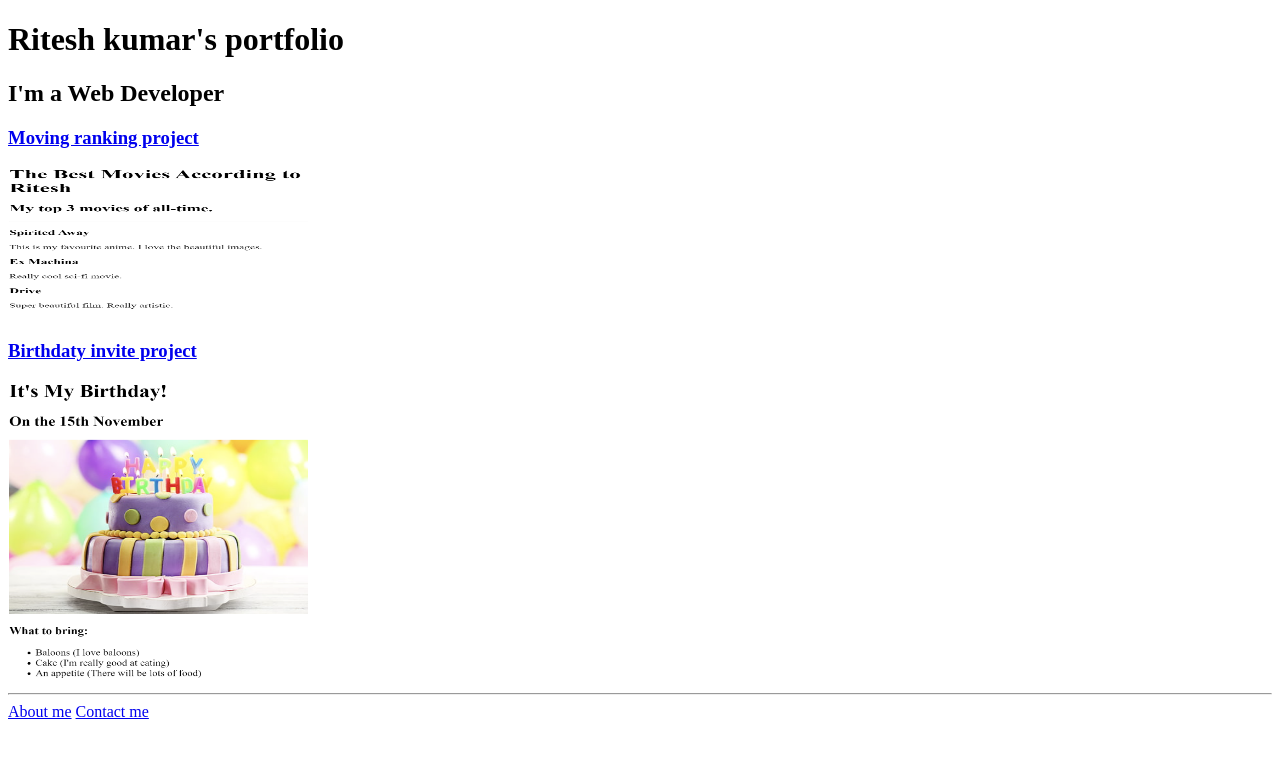
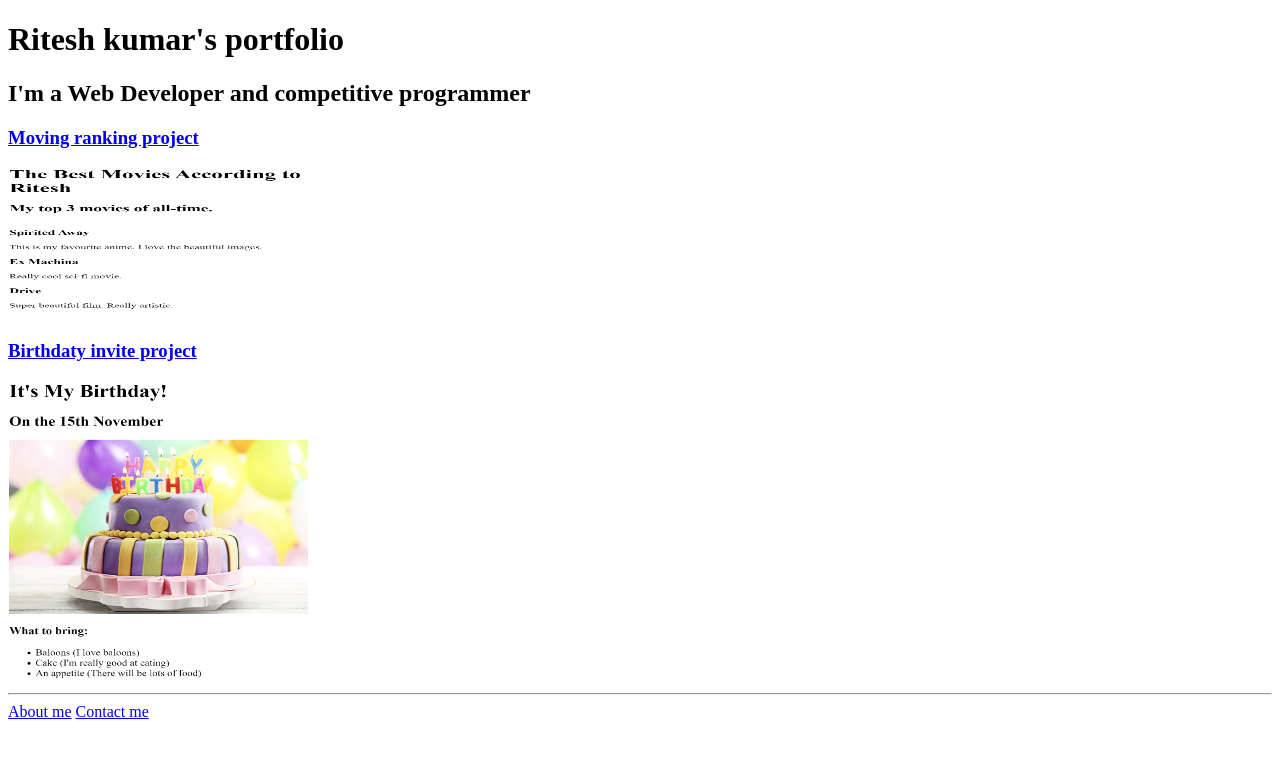
Before and after one commit to riteshyadav8995/html-portfolio, a plain HTML site: page index.html in a window 1280 px wide. Drawn offline with Linux system fonts and the light colour scheme.

Commit message:
add skill in portfolio

```diff
--- a/index.html
+++ b/index.html
@@ -8,7 +8,7 @@
  </head>
  <body>
     <h1>Ritesh kumar's portfolio</h1>
-    <h2>I'm a Web Developer</h2>
+    <h2>I'm a Web Developer and competitive programmer</h2>
     <h3><a href="./public/movie-ranking.html">Moving ranking project</a></h3>
     <img src="./assets/images/ritesh_movie_ranking.png" width="300" height="150" alt="ritesh fav movie">
 
```
